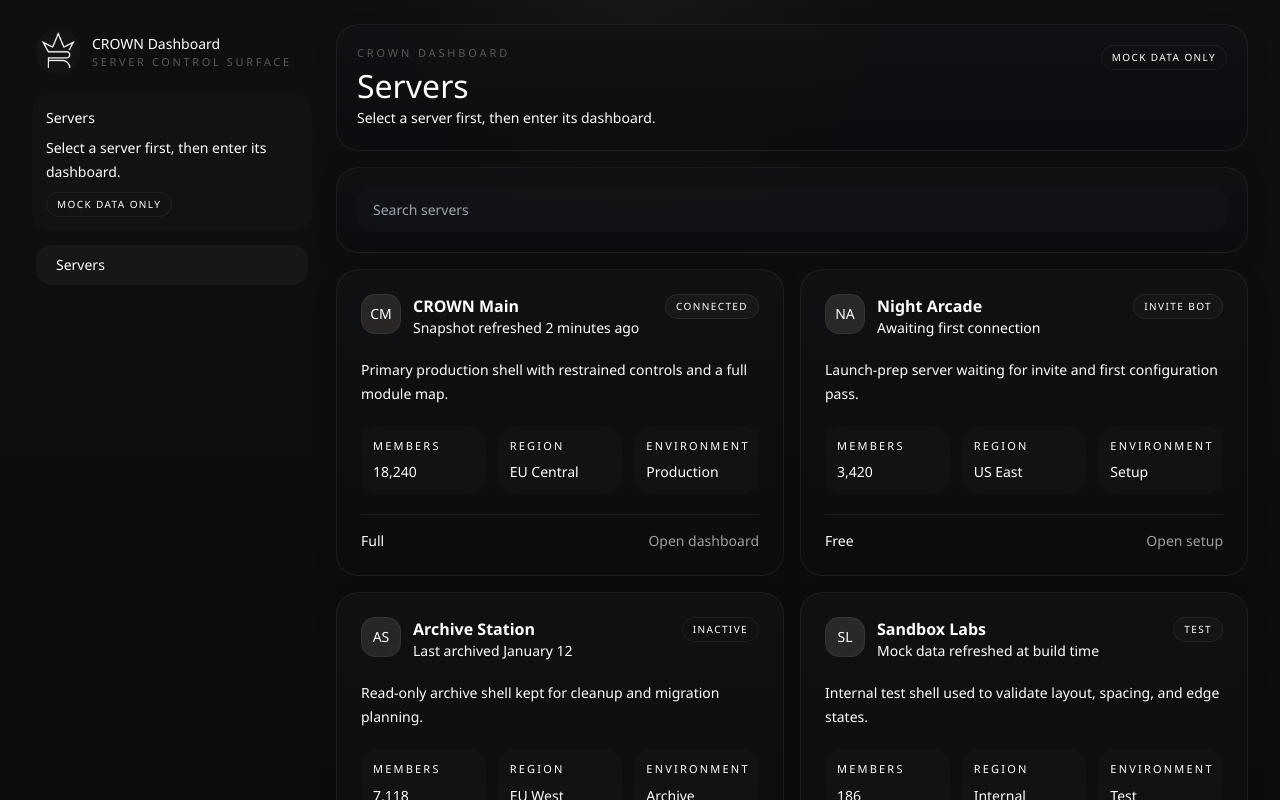
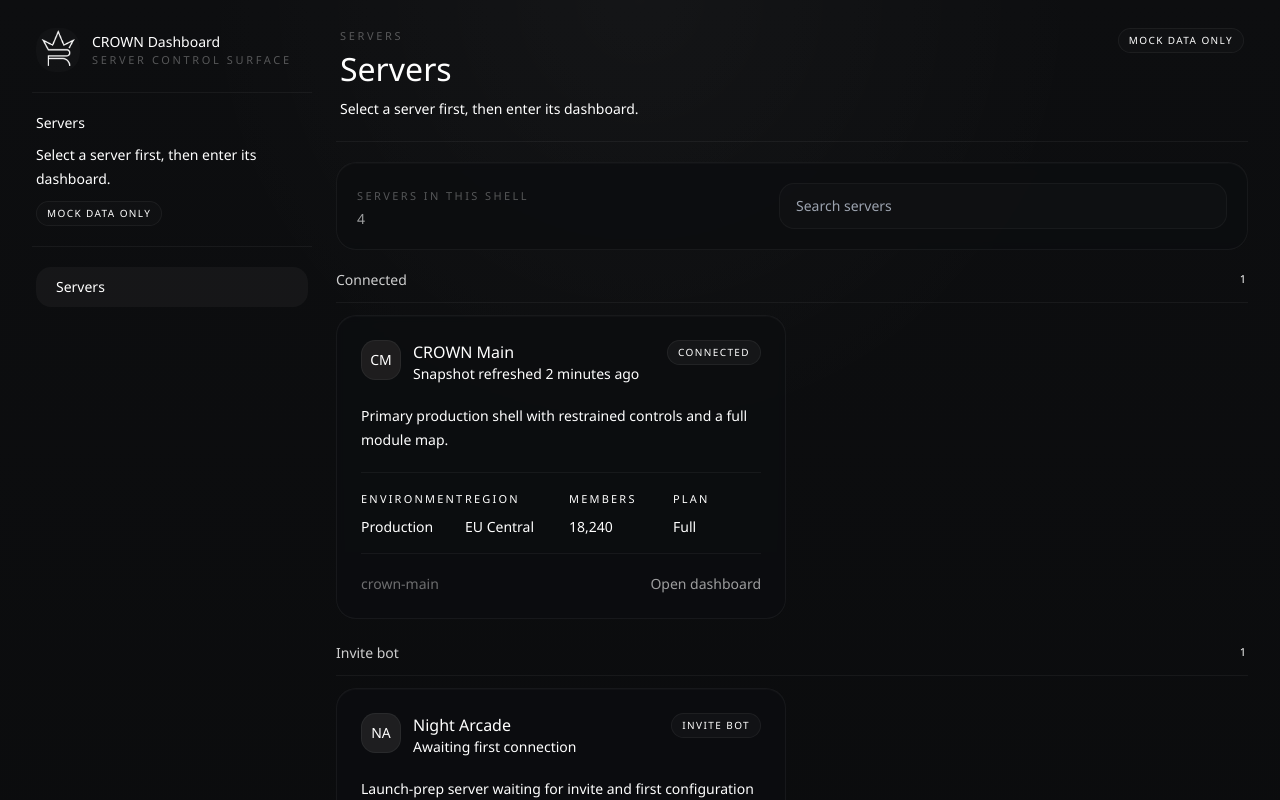
Before and after one commit to MRrat6005/rrp-site, a Next.js app: page /en/dashboard/servers in a window 1280 px wide. Shown: the top 800 px of the page. Built offline with nearby package versions, Linux system fonts and the light colour scheme.

Commit message:
Refine dashboard shell and unify page layout

```diff
--- a/src/ui/dashboard/dashboard-copy.ts
+++ b/src/ui/dashboard/dashboard-copy.ts
@@ -38,9 +38,17 @@ const dashboardCopy = {
       searchPlaceholder: "Search servers",
       emptyTitle: "No servers found",
       emptyBody: "Try a different name, region, or plan.",
+      resultsLabel: "Servers in this shell",
       members: "Members",
       region: "Region",
-      environment: "Environment"
+      environment: "Environment",
+      plan: "Plan",
+      groups: {
+        connected: "Connected",
+        invite: "Invite bot",
+        inactive: "Inactive",
+        test: "Test"
+      }
     },
     overview: {
       identity: "Server identity",
@@ -102,9 +110,17 @@ const dashboardCopy = {
       searchPlaceholder: "Поиск серверов",
       emptyTitle: "Серверы не найдены",
       emptyBody: "Попробуйте другое имя, регион или план.",
+      resultsLabel: "Серверы в shell",
       members: "Участники",
       region: "Регион",
-      environment: "Среда"
+      environment: "Среда",
+      plan: "План",
+      groups: {
+        connected: "Connected",
+        invite: "Invite bot",
+        inactive: "Inactive",
+        test: "Test"
+      }
     },
     overview: {
       identity: "Идентичность сервера",
--- a/src/ui/dashboard/dashboard-modules-page.tsx
+++ b/src/ui/dashboard/dashboard-modules-page.tsx
@@ -22,15 +22,15 @@ export function DashboardModulesPage({
     <DashboardPanel className="p-5 sm:p-6">
       <div className="space-y-4">
         <DashboardSectionHeading title={copy.modules.title} body={copy.modules.note} />
-        <div className="space-y-2">
+        <div className="divide-y divide-white/[0.05]">
           {server.modules.map((module) => (
             <div
               key={module.key}
-              className="flex flex-col gap-4 rounded-[1rem] bg-white/[0.015] px-4 py-4 sm:flex-row sm:items-center sm:justify-between"
+              className="flex flex-col gap-4 py-4 sm:flex-row sm:items-center sm:justify-between"
             >
               <div className="min-w-0">
                 <div className="flex flex-wrap items-center gap-3">
-                  <p className="text-sm font-medium text-white">{module.name}</p>
+                  <p className="text-sm font-medium text-white/88">{module.name}</p>
                   <DashboardStatusPill tone={module.tone}>{module.stateLabel}</DashboardStatusPill>
                 </div>
                 <p className="mt-2 max-w-2xl text-sm leading-6 text-white/50">
--- a/src/ui/dashboard/dashboard-primitives.tsx
+++ b/src/ui/dashboard/dashboard-primitives.tsx
@@ -18,7 +18,7 @@ export function DashboardPanel({
   return (
     <section
       className={cx(
-        "rounded-[1.4rem] border border-white/[0.06] bg-[linear-gradient(180deg,rgba(17,18,20,0.94),rgba(12,13,15,0.94))] shadow-[0_8px_24px_rgba(0,0,0,0.12)]",
+        "rounded-[1.25rem] border border-white/[0.05] bg-[rgba(13,14,16,0.84)] shadow-[inset_0_1px_0_rgba(255,255,255,0.02)] backdrop-blur-sm",
         className
       )}
       {...props}
@@ -34,10 +34,10 @@ interface DashboardStatusPillProps {
 }
 
 const toneClasses: Record<DashboardTone, string> = {
-  positive: "border-white/[0.08] bg-white/[0.035] text-white/76",
-  warning: "border-white/[0.07] bg-white/[0.025] text-white/66",
-  info: "border-white/[0.06] bg-white/[0.02] text-white/62",
-  muted: "border-white/[0.06] bg-transparent text-white/44"
+  positive: "border-white/[0.06] bg-white/[0.04] text-white/72",
+  warning: "border-white/[0.05] bg-white/[0.028] text-white/64",
+  info: "border-white/[0.05] bg-white/[0.024] text-white/60",
+  muted: "border-white/[0.05] bg-white/[0.015] text-white/44"
 };
 
 export function DashboardStatusPill({
@@ -66,8 +66,8 @@ export function DashboardSectionHeading({
   body
 }: DashboardSectionHeadingProps) {
   return (
-    <div className="space-y-1.5">
-      <h2 className="text-base font-medium text-white/92">{title}</h2>
+    <div className="space-y-1">
+      <h2 className="text-sm font-medium text-white/88">{title}</h2>
       {body ? <p className="text-sm leading-6 text-white/52">{body}</p> : null}
     </div>
   );
--- a/src/ui/dashboard/dashboard-server-shell.tsx
+++ b/src/ui/dashboard/dashboard-server-shell.tsx
@@ -15,7 +15,6 @@ import {
   getDashboardStateLabel
 } from "@/ui/dashboard/dashboard-copy";
 import {
-  DashboardPanel,
   DashboardStatusPill,
   cx
 } from "@/ui/dashboard/dashboard-primitives";
@@ -105,8 +104,8 @@ export function DashboardServerShell({
     : [{ key: "servers", href: getLocalizedPath(locale, "dashboard/servers") }];
 
   const sidebar = (
-    <div className="flex h-full flex-col gap-3.5">
-      <div className="px-1 py-1.5">
+    <div className="flex h-full flex-col">
+      <div className="border-b border-white/[0.05] px-1 pb-5 pt-1">
         <div className="flex items-center gap-3">
           <LogoTile
             shortLabel="CR"
@@ -116,7 +115,7 @@ export function DashboardServerShell({
             className="bg-white/[0.02]"
           />
           <div className="min-w-0">
-            <p className="truncate text-sm font-medium text-white/86">{copy.brand}</p>
+            <p className="truncate text-sm font-medium text-white/88">{copy.brand}</p>
             <p className="text-[11px] uppercase tracking-[0.24em] text-white/30">
               {copy.subtitle}
             </p>
@@ -125,12 +124,12 @@ export function DashboardServerShell({
       </div>
 
       {server ? (
-        <div className="rounded-[1.2rem] bg-white/[0.015] px-3.5 py-3.5">
-          <div className="space-y-3.5">
+        <div className="border-b border-white/[0.05] px-1 py-5">
+          <div className="space-y-4">
             <div className="flex items-start gap-3">
               <div
-                className="flex h-10 w-10 shrink-0 items-center justify-center rounded-[0.9rem] bg-white/[0.025] text-sm font-medium text-white/82"
-                style={{ backgroundColor: `${server.accent}16` }}
+                className="flex h-10 w-10 shrink-0 items-center justify-center rounded-[0.9rem] border border-white/[0.05] text-sm font-medium text-white/82"
+                style={{ backgroundColor: `${server.accent}18` }}
               >
                 {server.iconLabel}
               </div>
@@ -140,7 +139,7 @@ export function DashboardServerShell({
               </div>
             </div>
 
-            <div className="space-y-2">
+            <div className="space-y-2.5">
               <p className="text-[11px] uppercase tracking-[0.22em] text-white/30">
                 {copy.sidebar.shellState}
               </p>
@@ -148,14 +147,15 @@ export function DashboardServerShell({
                 <DashboardStatusPill tone={stateTone}>
                   {getDashboardStateLabel(locale, server.state)}
                 </DashboardStatusPill>
+                <DashboardStatusPill tone="muted">{server.environment}</DashboardStatusPill>
                 <DashboardStatusPill tone="muted">{server.plan}</DashboardStatusPill>
               </div>
             </div>
           </div>
         </div>
       ) : (
-        <div className="rounded-[1.2rem] bg-white/[0.015] px-3.5 py-3.5">
-          <div className="space-y-2">
+        <div className="border-b border-white/[0.05] px-1 py-5">
+          <div className="space-y-2.5">
             <p className="text-sm font-medium text-white/86">{copy.nav.servers}</p>
             <p className="text-sm leading-6 text-white/46">{copy.descriptions.servers}</p>
             <DashboardStatusPill tone="muted">{copy.sidebar.mockMode}</DashboardStatusPill>
@@ -163,7 +163,7 @@ export function DashboardServerShell({
         </div>
       )}
 
-      <div className="flex-1 px-1">
+      <div className="flex-1 px-1 py-5">
         <nav className="grid gap-1">
           {navItems.map((item) => {
             const isActive = item.key === activePage;
@@ -176,12 +176,12 @@ export function DashboardServerShell({
                 className={cx(
                   "group relative rounded-[0.95rem] px-3 py-2.5 text-sm transition",
                   isActive
-                    ? "bg-white/[0.035] text-white/82"
-                    : "text-white/50 hover:bg-white/[0.02] hover:text-white/68"
+                    ? "bg-white/[0.04] text-white/82"
+                    : "text-white/48 hover:bg-white/[0.02] hover:text-white/68"
                 )}
               >
                 {isActive ? (
-                  <span className="absolute inset-y-2 left-0 w-px rounded-full bg-white/28" />
+                  <span className="absolute inset-y-2 left-0 w-px rounded-full bg-white/24" />
                 ) : null}
                 <span className="block pl-2">{getDashboardPageTitle(locale, item.key)}</span>
               </Link>
@@ -190,10 +190,10 @@ export function DashboardServerShell({
         </nav>
       </div>
 
-      <div>
+      <div className="border-t border-white/[0.05] pt-4">
         <Link
           href={getLocalizedPath(locale)}
-          className="block rounded-[1rem] border border-white/[0.06] px-4 py-3 text-sm text-white/46 transition hover:bg-white/[0.02] hover:text-white/68"
+          className="block rounded-[0.95rem] px-4 py-3 text-sm text-white/46 transition hover:bg-white/[0.02] hover:text-white/68"
         >
           {copy.sidebar.publicSite}
         </Link>
@@ -202,33 +202,34 @@ export function DashboardServerShell({
   );
 
   return (
-    <div className="min-h-screen bg-[radial-gradient(circle_at_top,rgba(255,255,255,0.035),transparent_22%),linear-gradient(180deg,#0e0f11_0%,#0b0c0d_100%)] text-white">
+    <div className="min-h-screen bg-[radial-gradient(circle_at_top,rgba(255,255,255,0.03),transparent_24%),linear-gradient(180deg,#0d0e10_0%,#090a0b_100%)] text-white">
       <div className="mx-auto flex min-h-screen w-full max-w-[1500px] gap-4 px-4 py-4 sm:px-6 lg:gap-6 lg:px-8 lg:py-6">
         <aside className="hidden w-[280px] shrink-0 lg:block">{sidebar}</aside>
 
-        <div className="min-w-0 flex-1 space-y-4">
-          <DashboardPanel className="border-white/[0.05] p-4 sm:p-5">
+        <div className="min-w-0 flex-1 space-y-5">
+          <div className="border-b border-white/[0.05] px-1 pb-5 pt-1">
             <div className="flex items-start justify-between gap-4">
               <div className="flex items-start gap-3">
                 <button
                   type="button"
                   onClick={() => setDrawerOpen(true)}
-                  className="rounded-full border border-white/[0.06] px-4 py-2 text-sm text-white/62 transition hover:bg-white/[0.02] hover:text-white/76 lg:hidden"
+                  className="rounded-full border border-white/[0.05] px-4 py-2 text-sm text-white/62 transition hover:bg-white/[0.02] hover:text-white/76 lg:hidden"
                 >
                   {copy.sidebar.menu}
                 </button>
                 <div className="space-y-2">
-                  <p className="text-[11px] uppercase tracking-[0.26em] text-white/30">
-                    {server ? server.name : copy.brand}
-                  </p>
-                  <div className="space-y-1">
-                    <h1 className="text-2xl font-medium text-white/92 sm:text-[2rem]">
-                      {getDashboardPageTitle(locale, activePage)}
-                    </h1>
-                    <p className="max-w-2xl text-sm leading-6 text-white/52">
-                      {copy.descriptions[activePage]}
-                    </p>
+                  <div className="flex flex-wrap items-center gap-2 text-[11px] uppercase tracking-[0.24em] text-white/30">
+                    <span>{copy.nav.servers}</span>
+                    {server ? (
+                      <>
+                        <span className="text-white/18">/</span>
+                        <span>{server.name}</span>
+                      </>
+                    ) : null}
                   </div>
+                  <h1 className="text-2xl font-medium text-white/92 sm:text-[2rem]">
+                    {getDashboardPageTitle(locale, activePage)}
+                  </h1>
                 </div>
               </div>
 
@@ -245,9 +246,13 @@ export function DashboardServerShell({
                 )}
               </div>
             </div>
-          </DashboardPanel>
 
-          <main className="space-y-4">{children}</main>
+            <p className="mt-3 max-w-2xl text-sm leading-6 text-white/52">
+              {copy.descriptions[activePage]}
+            </p>
+          </div>
+
+          <main className="space-y-5">{children}</main>
         </div>
 
         {drawerOpen ? (
--- a/src/ui/dashboard/dashboard-servers-page.tsx
+++ b/src/ui/dashboard/dashboard-servers-page.tsx
@@ -4,7 +4,7 @@ import Link from "next/link";
 import { useState } from "react";
 
 import type { Locale } from "@/config/site.config";
-import type { DashboardServer } from "@/lib/dashboard-mock";
+import type { DashboardServer, DashboardServerState } from "@/lib/dashboard-mock";
 import { getLocalizedPath } from "@/lib/i18n";
 import {
   getDashboardCopy,
@@ -42,6 +42,12 @@ export function DashboardServersPage({
   const copy = getDashboardCopy(locale);
   const [query, setQuery] = useState("");
   const normalizedQuery = query.trim().toLowerCase();
+  const orderedStates: DashboardServerState[] = [
+    "connected",
+    "invite",
+    "inactive",
+    "test"
+  ];
 
   const filteredServers = servers.filter((server) => {
     if (!normalizedQuery) {
@@ -55,44 +61,71 @@ export function DashboardServersPage({
     return haystack.includes(normalizedQuery);
   });
 
+  const groupedServers = orderedStates.map((state) => ({
+    state,
+    servers: filteredServers.filter((server) => server.state === state)
+  }));
+
   return (
     <DashboardServerShell locale={locale}>
       <DashboardPanel className="p-4 sm:p-5">
-        <label className="block">
+        <div className="flex flex-col gap-4 lg:flex-row lg:items-end lg:justify-between">
+          <div className="space-y-1">
+            <p className="text-[11px] uppercase tracking-[0.22em] text-white/30">
+              {copy.servers.resultsLabel}
+            </p>
+            <p className="text-sm text-white/60">{filteredServers.length}</p>
+          </div>
+
+          <label className="block w-full max-w-md">
             <span className="sr-only">{copy.servers.searchPlaceholder}</span>
             <input
               type="search"
               value={query}
               onChange={(event) => setQuery(event.target.value)}
               placeholder={copy.servers.searchPlaceholder}
-            className="w-full rounded-[1rem] bg-white/[0.015] px-4 py-3 text-sm text-white/84 outline-none transition placeholder:text-white/24 focus:border-white/[0.1] focus:bg-white/[0.02]"
+              className="w-full rounded-[0.95rem] border border-white/[0.04] bg-white/[0.015] px-4 py-3 text-sm text-white/84 outline-none transition placeholder:text-white/24 focus:border-white/[0.08] focus:bg-white/[0.02]"
             />
           </label>
+        </div>
       </DashboardPanel>
 
       {filteredServers.length ? (
-        <section className="grid gap-4 xl:grid-cols-2">
-          {filteredServers.map((server) => (
+        <div className="space-y-6">
+          {groupedServers.map((group) =>
+            group.servers.length ? (
+              <section key={group.state} className="space-y-3">
+                <div className="flex items-center justify-between gap-3 border-b border-white/[0.05] pb-3">
+                  <h2 className="text-sm font-medium text-white/80">
+                    {copy.servers.groups[group.state]}
+                  </h2>
+                  <span className="text-[11px] uppercase tracking-[0.18em] text-white/32">
+                    {group.servers.length}
+                  </span>
+                </div>
+
+                <div className="grid gap-3 xl:grid-cols-2">
+                  {group.servers.map((server) => (
                     <Link
                       key={server.id}
                       href={getLocalizedPath(locale, `dashboard/server/${server.id}/overview`)}
                       className="group"
                     >
-              <DashboardPanel className="h-full p-5 transition hover:border-white/[0.09] hover:bg-[linear-gradient(180deg,rgba(19,20,23,0.95),rgba(13,14,16,0.95))] sm:p-6">
+                      <DashboardPanel className="h-full p-5 transition hover:border-white/[0.08] hover:bg-[rgba(15,16,18,0.92)] sm:p-6">
                         <div className="flex h-full flex-col gap-5">
                           <div className="flex items-start justify-between gap-4">
                             <div className="flex min-w-0 items-start gap-3">
                               <div
-                        className="flex h-10 w-10 shrink-0 items-center justify-center rounded-[0.9rem] border border-white/[0.06] text-sm font-medium text-white/84"
-                        style={{ backgroundColor: `${server.accent}20` }}
+                                className="flex h-10 w-10 shrink-0 items-center justify-center rounded-[0.9rem] border border-white/[0.05] text-sm font-medium text-white/84"
+                                style={{ backgroundColor: `${server.accent}18` }}
                               >
                                 {server.iconLabel}
                               </div>
                               <div className="min-w-0">
-                        <p className="truncate text-base font-semibold text-white">
+                                <p className="truncate text-base font-medium text-white/92">
                                   {server.name}
                                 </p>
-                        <p className="text-sm text-white/48">{server.syncNote}</p>
+                                <p className="text-sm text-white/44">{server.syncNote}</p>
                               </div>
                             </div>
 
@@ -101,32 +134,38 @@ export function DashboardServersPage({
                             </DashboardStatusPill>
                           </div>
 
-                  <p className="text-sm leading-6 text-white/58">{server.description}</p>
+                          <p className="text-sm leading-6 text-white/56">{server.description}</p>
 
-                  <div className="grid gap-3 sm:grid-cols-3">
-                    <div className="rounded-[1rem] bg-white/[0.015] px-3 py-3">
-                      <p className="text-[11px] uppercase tracking-[0.2em] text-white/36">
+                          <div className="grid gap-y-3 border-y border-white/[0.05] py-4 text-sm sm:grid-cols-4 sm:gap-x-4">
+                            <div>
+                              <p className="text-[11px] uppercase tracking-[0.2em] text-white/32">
+                                {copy.servers.environment}
+                              </p>
+                              <p className="mt-2 text-white/72">{server.environment}</p>
+                            </div>
+                            <div>
+                              <p className="text-[11px] uppercase tracking-[0.2em] text-white/32">
+                                {copy.servers.region}
+                              </p>
+                              <p className="mt-2 text-white/72">{server.region}</p>
+                            </div>
+                            <div>
+                              <p className="text-[11px] uppercase tracking-[0.2em] text-white/32">
                                 {copy.servers.members}
                               </p>
-                      <p className="mt-2 text-sm text-white/76">{server.members}</p>
+                              <p className="mt-2 text-white/72">{server.members}</p>
                             </div>
-                    <div className="rounded-[1rem] bg-white/[0.015] px-3 py-3">
-                      <p className="text-[11px] uppercase tracking-[0.2em] text-white/36">
-                        {copy.servers.region}
+                            <div>
+                              <p className="text-[11px] uppercase tracking-[0.2em] text-white/32">
+                                {copy.servers.plan}
                               </p>
-                      <p className="mt-2 text-sm text-white/76">{server.region}</p>
-                    </div>
-                    <div className="rounded-[1rem] bg-white/[0.015] px-3 py-3">
-                      <p className="text-[11px] uppercase tracking-[0.2em] text-white/36">
-                        {copy.servers.environment}
-                      </p>
-                      <p className="mt-2 text-sm text-white/76">{server.environment}</p>
+                              <p className="mt-2 text-white/72">{server.plan}</p>
                             </div>
                           </div>
 
-                  <div className="mt-auto flex items-center justify-between gap-3 border-t border-white/[0.06] pt-4">
-                    <span className="text-sm text-white/44">{server.plan}</span>
-                    <span className="text-sm text-white/60 transition group-hover:text-white/78">
+                          <div className="mt-auto flex items-center justify-between gap-3">
+                            <span className="text-sm text-white/40">{server.id}</span>
+                            <span className="text-sm text-white/60 transition group-hover:text-white/76">
                               {getDashboardStateAction(locale, server.state)}
                             </span>
                           </div>
@@ -134,7 +173,11 @@ export function DashboardServersPage({
                       </DashboardPanel>
                     </Link>
                   ))}
+                </div>
               </section>
+            ) : null
+          )}
+        </div>
       ) : (
         <DashboardPanel className="p-6 sm:p-8">
           <div className="space-y-2">
```
Also changed, not shown: src/ui/dashboard/dashboard-branding-page.tsx (+7 -13 lines), src/ui/dashboard/dashboard-licenses-page.tsx (+26 -24 lines), src/ui/dashboard/dashboard-overview-page.tsx (+16 -25 lines), src/ui/dashboard/dashboard-settings-page.tsx (+4 -7 lines), src/ui/dashboard/dashboard-status-page.tsx (+3 -6 lines). Lines whose indentation alone changed are shown as unchanged.
